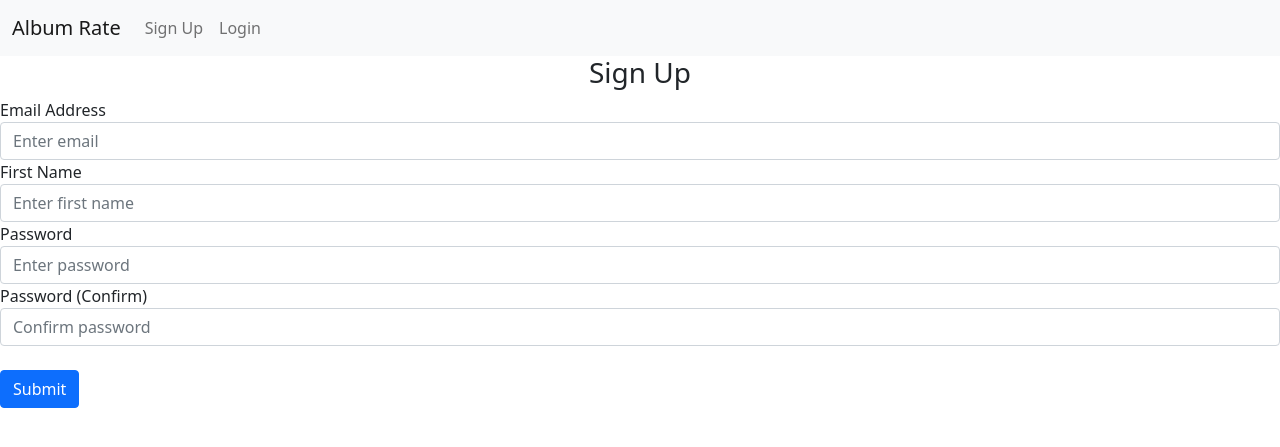
After one commit to coltsyy/Spotify_Album_Rater, a Flask app: page /sign_up in a window 1280 px wide. The commit adds this page. Shown: the top 447 px of the page. Run offline with Flask 2, Linux system fonts and the light colour scheme; some libraries are stand-ins or nearby versions.

Commit message:
signup login and signout + database connection config

```diff
--- a/app.py
+++ b/app.py
@@ -1,8 +1,11 @@
 from flask import Flask, redirect, url_for, render_template
+from flask_mysqldb import MySQL
 from dotenv import load_dotenv
 
 
 app = Flask(__name__)
+
+mysql = MySQL(app)
 
 """Application entry point."""
 from spotify_application import init_app
--- /dev/null
+++ b/spotify_application/account_management/signup/signup.py
@@ -0,0 +1,65 @@
+"""General page routes."""
+from flask import Blueprint, request, render_template,flash, session ,redirect, url_for
+from flask import current_app as app
+from flask_mysqldb import MySQL
+
+# Blueprint Configuration
+signup_bp = Blueprint(
+    "signup_bp", __name__, template_folder="templates", static_folder="static"
+)
+
+mysql = MySQL(app)
+
+@signup_bp.route("/sign_up", methods=["GET","POST"])
+def sign_up():
+    """Sign Up Page."""
+
+    if request.method == 'POST':
+        email = request.form.get('email')
+        first_name = request.form.get('firstName')
+        password1 = request.form.get('password1')
+        password2 = request.form.get('password2')
+
+
+        mycursor = mysql.connection.cursor()
+        mycursor.execute('SELECT * FROM user WHERE email = %s', (email,))
+        user = mycursor.fetchone()
+
+        if user:
+            flash('Email already exists.', category='error')
+        elif len(email) < 4:
+            flash('Email must be greater than 3 characters.', category='error')
+        elif len(first_name) < 2:
+            flash('First name must be greater than 1 character.', category='error')
+        elif password1 != password2:
+            flash('Passwords don\'t match.', category='error')
+        elif len(password1) < 7:
+            flash('Password must be at least 7 characters.', category='error')
+        else:
+            #DATABASE STUFF OCCURS
+            # ADD New User Query
+
+            data_user = (email ,password1 ,first_name)
+            add_user = ("INSERT INTO user "
+                        "(email,password,first_name) "
+                        "VALUES (%s, %s, %s)")
+
+            mycursor = mysql.connection.cursor()
+            mycursor.execute(add_user, data_user)
+            mysql.connection.commit()
+
+            user_id = mycursor.lastrowid
+
+            session['loggedin'] = True
+            session['id'] = user_id
+            session['email'] = email
+
+            flash('Account created!', category='success')
+            return redirect(url_for('home_bp.home'))
+
+    return render_template(
+        "signup_main.html",
+        title="Flask Blueprint Demo",
+        subtitle="Demonstration of Flask blueprints in action.",
+        template="home-template"
+    )
--- /dev/null
+++ b/spotify_application/account_management/signup/templates/signup_main.html
@@ -0,0 +1,51 @@
+{% extends "base.html" %}
+
+{% block title %}Sign Up{% endblock %}
+
+{% block content %}
+    <form method="POST">
+      <h3 align="center">Sign Up</h3>
+      <div class="form-group">
+        <label for="email">Email Address</label>
+        <input
+          type="email"
+          class="form-control"
+          id="email"
+          name="email"
+          placeholder="Enter email"
+        />
+      </div>
+      <div class="form-group">
+        <label for="firstName">First Name</label>
+        <input
+          type="text"
+          class="form-control"
+          id="firstName"
+          name="firstName"
+          placeholder="Enter first name"
+        />
+      </div>
+      <div class="form-group">
+        <label for="password1">Password</label>
+        <input
+          type="password"
+          class="form-control"
+          id="password1"
+          name="password1"
+          placeholder="Enter password"
+        />
+      </div>
+      <div class="form-group">
+        <label for="password2">Password (Confirm)</label>
+        <input
+          type="password"
+          class="form-control"
+          id="password2"
+          name="password2"
+          placeholder="Confirm password"
+        />
+      </div>
+      <br />
+      <button type="submit" class="btn btn-primary">Submit</button>
+    </form>
+{% endblock %}
--- a/spotify_application/templates/base.html
+++ b/spotify_application/templates/base.html
@@ -12,6 +12,9 @@
               </button>
               <div class="collapse navbar-collapse" id="navbarNavDropdown">
                 <ul class="navbar-nav ml-auto">
+                  {% if 'id' in session %}
+
+
                   <li class="nav-item">
                     <a class="nav-link active" aria-current="page" href="{{ url_for('home_bp.home') }}">Home</a>
                   </li>
@@ -24,6 +27,20 @@
                   <li class="nav-item">
                     <a class="nav-link" href="{{ url_for('profile_bp.main') }}">Profile</a>
                   </li>
+                  <li class="nav-item">
+                    <a class="nav-link" href="{{ url_for('logout_bp.logout') }}">logout</a>
+                  </li>
+
+                  {% else %}
+
+                  <li class="nav-item">
+                    <a class="nav-link" href="{{ url_for('signup_bp.sign_up') }}">Sign Up</a>
+                  </li>
+                  <li class="nav-item">
+                    <a class="nav-link" href="{{ url_for('login_bp.login') }}">Login</a>
+                  </li>
+
+                  {% endif %}
                 </ul>
               </div>
             </div>
```
Also changed, not shown: config.py (+8 -1 lines), spotify_application/__init__.py (+14 -0 lines), spotify_application/account_management/login/login.py (added, +51 -0 lines), spotify_application/account_management/login/templates/login_main.html (added, +28 -0 lines), spotify_application/account_management/logout/logout.py (added, +19 -0 lines), spotify_application/home/home.py (+10 -16 lines), spotify_application/templates/login.html (renamed from spotify_application/home/templates/login.html), 3 other files.
